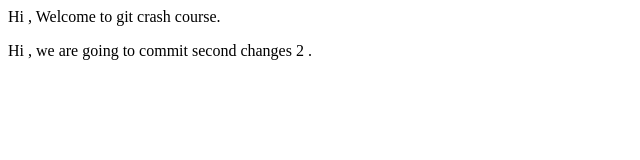
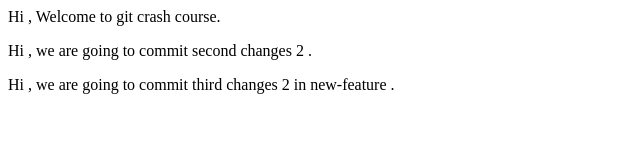
Before and after one commit to ajaysinghsmec/git-start, a plain HTML site: page index.html in a window 1280 px wide. Shown: the whole page, without its empty margins (0-640 px from the left). Drawn offline with Linux system fonts and the light colour scheme.

Commit message:
3 commit in newfeature

```diff
--- a/index.html
+++ b/index.html
@@ -1,2 +1,3 @@
 <p>Hi , Welcome to git crash course.</p>
 <p>Hi , we are going to commit second changes 2 .</p>
+<p>Hi , we are going to commit third changes 2 in new-feature  .</p>
```
